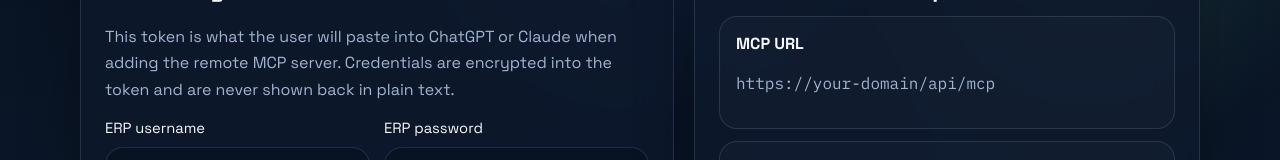
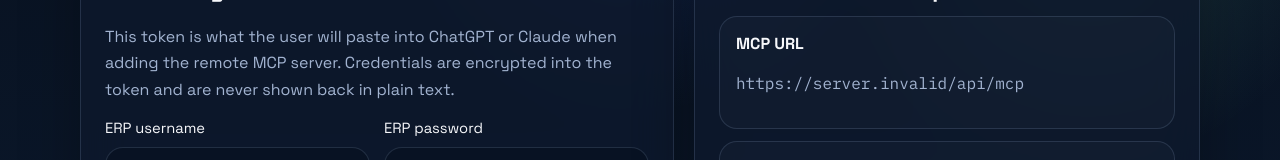
Before and after one commit to Lokkuchakreshkumar/KLMCP, a Next.js app: page /connect in a window 1280 px wide. Shown: the part 178-338 px from the top of the page. Built offline with nearby package versions, Linux system fonts and the light colour scheme; no server answers.

Commit message:
Update Connect page to show dynamic MCP URL

```diff
--- a/src/app/connect/page.js
+++ b/src/app/connect/page.js
@@ -1,8 +1,11 @@
 import { TokenForm } from "@/components/token-form";
+import { getAppUrl } from "@/lib/env";
 
 export const dynamic = "force-dynamic";
 
 export default function ConnectPage() {
+  const mcpUrl = `${getAppUrl().replace(/\/$/, "")}/api/mcp`;
+
   return (
     <main className="page-shell">
       <div className="site-nav">
@@ -33,7 +36,7 @@ export default function ConnectPage() {
           <div className="info-list">
             <div className="info-item">
               <strong>MCP URL</strong>
-              <p className="mono">https://your-domain/api/mcp</p>
+              <p className="mono">{mcpUrl}</p>
             </div>
             <div className="info-item">
               <strong>Authorization</strong>
```
